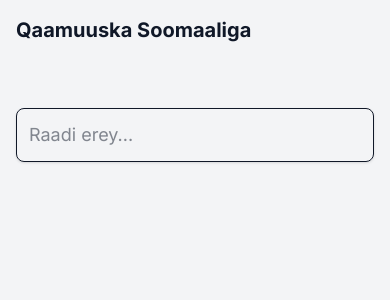
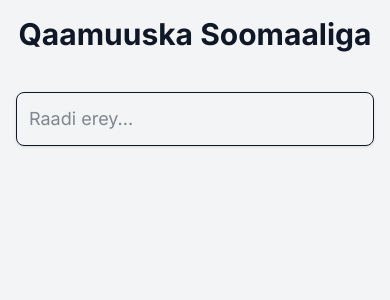
Before and after one commit to Abdullahi-a-hussein/somali-to-somali-dictionary, a Next.js app in the folder front-end/: page / in a window 390 px wide. Shown: the top 300 px of the page. Built offline with nearby package versions, Linux system fonts and the light colour scheme.

Commit message:
styling, changes to the backend for running locally, darkmode flashing fix for prehydration

```diff
--- a/front-end/app/components/Autocomplete.js
+++ b/front-end/app/components/Autocomplete.js
@@ -110,7 +110,7 @@ export default function Autocomplete() {
   }, [selectedWord]);
 
   return (
-    <div className="w-full max-w-full md:max-w-xl lg:max-w-[780px] mx-auto font-sans">
+    <div className="w-full max-w-[780px] mx-auto font-sans">
       {/* Search Input */}
       <div className="relative">
         <input
--- a/front-end/app/layout.js
+++ b/front-end/app/layout.js
@@ -32,7 +32,7 @@ export const metadata = {
     title: "Qaamuuska Soomaaliga - Somali to Somali Dictionary",
     description:
       "Ka hel fasiraad buuxda oo Soomaali ah eray kasta oo aad rabto. Qaamuus Online ah oo Af-Soomaali ku qoran.",
-    url: "https://somali-to-somali-dictionary.vercel.app/",
+    url: "https://qaamuus.xaruntasoomaaliga.com/",
     siteName: "Qaamuuska Soomaaliga",
     locale: "so_SO",
     type: "website",
@@ -64,7 +64,7 @@ export const metadata = {
   },
 
   alternates: {
-    canonical: "https://somali-to-somali-dictionary.vercel.app",
+    canonical: "https://qaamuus.xaruntasoomaaliga.com",
   },
 
   other: {
@@ -91,7 +91,28 @@ export default function RootLayout({ children }) {
     observer.observe(document.body, { childList: true, subtree: true });
   }
   return (
-    <html lang="so" translate="no">
+    <html lang="so" translate="no" suppressContentEditableWarning>
+      <head>
+        {/* Apply dark mode immediately before hydration */}
+        <script
+          dangerouslySetInnerHTML={{
+            __html: `
+              (function() {
+                try {
+                  const stored = localStorage.getItem('darkModePreference');
+                  const system = window.matchMedia('(prefers-color-scheme: dark)').matches;
+                  if (stored === 'true' || (stored === null && system)) {
+                    document.documentElement.classList.add('dark');
+                  } else {
+                    document.documentElement.classList.remove('dark');
+                  }
+                } catch (_) {}
+              })();
+            `,
+          }}
+        />
+      </head>
+
       <body className={inter.className}>{children}</body>
     </html>
   );
--- a/front-end/app/page.js
+++ b/front-end/app/page.js
@@ -3,17 +3,23 @@ import { DarkModeToggle } from "./components/DarkModeToggle";
 
 export default function Home() {
   return (
-    <main className="flex min-h-screen flex-col items-center p-4 bg-[var(--background">
-      <div className="w-full md:max-w-md lg:max-w-[780px] mx-auto">
-        <div className="flex justify-between mb-10">
-          <h1 className="text-xl sm:text-3xl font-bold mb-6 text-[var(--foreground)]">
+    <main className="flex min-h-screen flex-col items-center p-4 bg-[var(--background)] transition-all duration-300">
+      <div className="w-full max-w-[780px] mx-auto">
+        {/* Header Section */}
+        <div className="flex flex-col sm:flex-row items-center sm:items-start justify-between mb-10 gap-4">
+          <h1 className="text-3xl font-bold text-[var(--foreground)] text-center sm:text-left">
             Qaamuuska Soomaaliga
           </h1>
+          {/* Dark Mode Toggle */}
           <div className="hidden sm:block">
             <DarkModeToggle />
           </div>
         </div>
-        <Autocomplete />
+
+        {/* Autocomplete Component */}
+        <div className="w-full">
+          <Autocomplete />
+        </div>
       </div>
     </main>
   );
```
Also changed, not shown: 1 other file (tests, documents, lock files or other folders).
